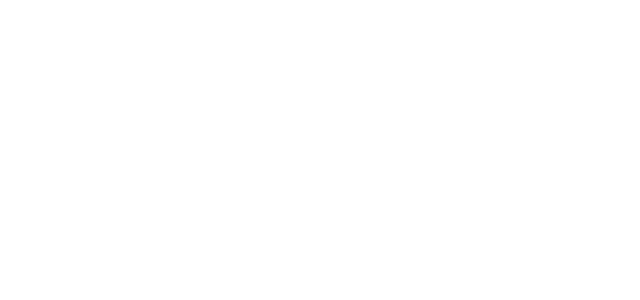
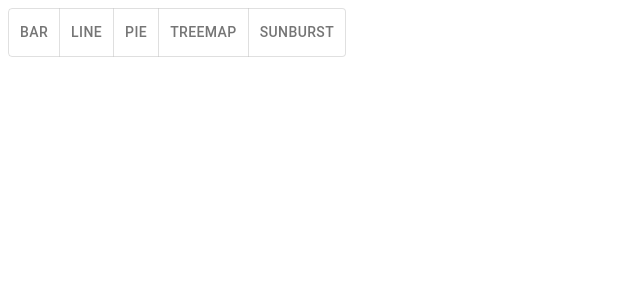
Before and after one commit to SuhyeonP/React-Chart, a React app: page /e-charts in a window 1280 px wide. Before the commit this address had no page. Shown: the top 300 px of the page, without its empty margins (0-640 px from the left). Built offline with nearby package versions, Linux system fonts and the light colour scheme.

Commit message:
:art: add echart

```diff
--- a/package.json
+++ b/package.json
@@ -21,8 +21,9 @@
   "license": "MIT",
   "dependencies": {
     "@emotion/babel-preset-css-prop": "^11.2.0",
-    "@emotion/react": "^11.7.1",
-    "@emotion/styled": "^11.6.0",
+    "@emotion/react": "^11.9.0",
+    "@emotion/styled": "^11.8.1",
+    "@mui/material": "^5.8.0",
     "dotenv": "^16.0.0",
     "react": "^17.0.2",
     "react-dom": "^17.0.2",
--- /dev/null
+++ b/src/component/molecules/select/SelectChart.tsx
@@ -0,0 +1,24 @@
+import React from 'react';
+import { ToggleButton, ToggleButtonGroup } from '@mui/material';
+
+interface IProps {
+  selected: string;
+  changeSelected: (
+    event: React.MouseEvent<HTMLElement>,
+    selected: string,
+  ) => void;
+}
+
+const SelectChart = ({ selected, changeSelected }: IProps): JSX.Element => {
+  return (
+    <ToggleButtonGroup value={selected} onChange={changeSelected}>
+      <ToggleButton value="bar">Bar</ToggleButton>
+      <ToggleButton value="line">Line</ToggleButton>
+      <ToggleButton value="pie">Pie</ToggleButton>
+      <ToggleButton value="treemap">Treemap</ToggleButton>
+      <ToggleButton value="sunburst">Sunburst</ToggleButton>
+    </ToggleButtonGroup>
+  );
+};
+
+export default React.memo(SelectChart);
--- /dev/null
+++ b/src/component/page/eChart/EChart.tsx
@@ -0,0 +1,22 @@
+import React from 'react';
+import { Grid } from '@mui/material';
+import SelectChart from '~/src/component/molecules/select/SelectChart';
+
+const EChart = (): JSX.Element => {
+  const [chart, setChart] = React.useState('');
+
+  const onChangeChart = React.useCallback(
+    (e: React.MouseEvent<HTMLElement>, value: string) => {
+      setChart(value);
+    },
+    [],
+  );
+
+  return (
+    <Grid container>
+      <SelectChart selected={chart} changeSelected={onChangeChart} />
+    </Grid>
+  );
+};
+
+export default EChart;
--- /dev/null
+++ b/src/component/page/index.ts
@@ -0,0 +1,3 @@
+import EChart from './eChart/EChart';
+
+export { EChart };
--- a/src/router/Router.tsx
+++ b/src/router/Router.tsx
@@ -1,6 +1,7 @@
 import React from 'react';
 import { Route, Routes } from 'react-router-dom';
 import App from '~/src/App';
+import { EChart } from '~/src/component/page';
 
 const Router = (): JSX.Element => {
   return (
@@ -8,6 +9,7 @@
       <Routes>
         <Route path="/">
           <Route index element={<App />} />
+          <Route path="/e-charts" element={<EChart />} />
         </Route>
       </Routes>
     </>
```
Also changed, not shown: src/component/molecules/layout/BaseLayout.tsx (+6 -6 lines), 1 other file (tests, documents, lock files or other folders).
